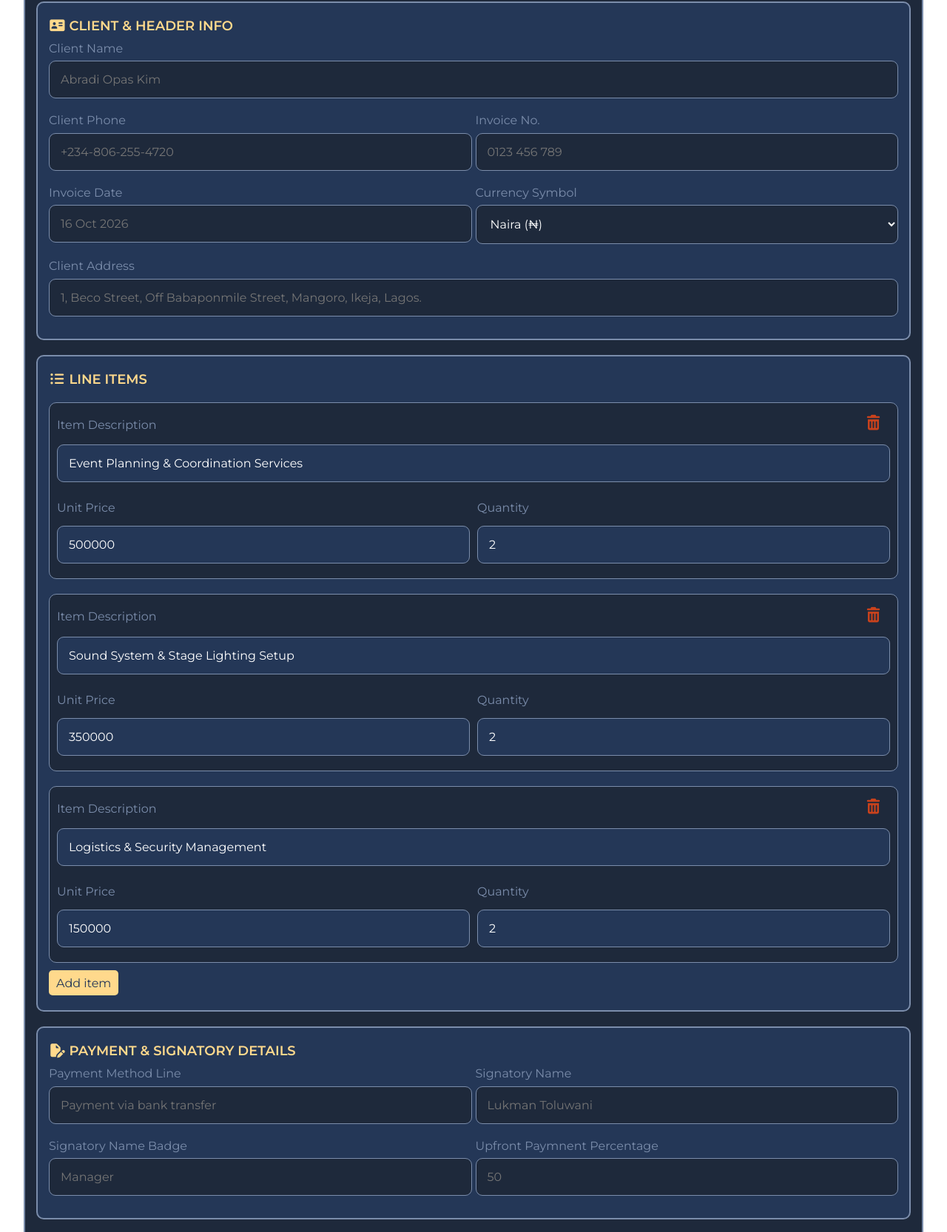
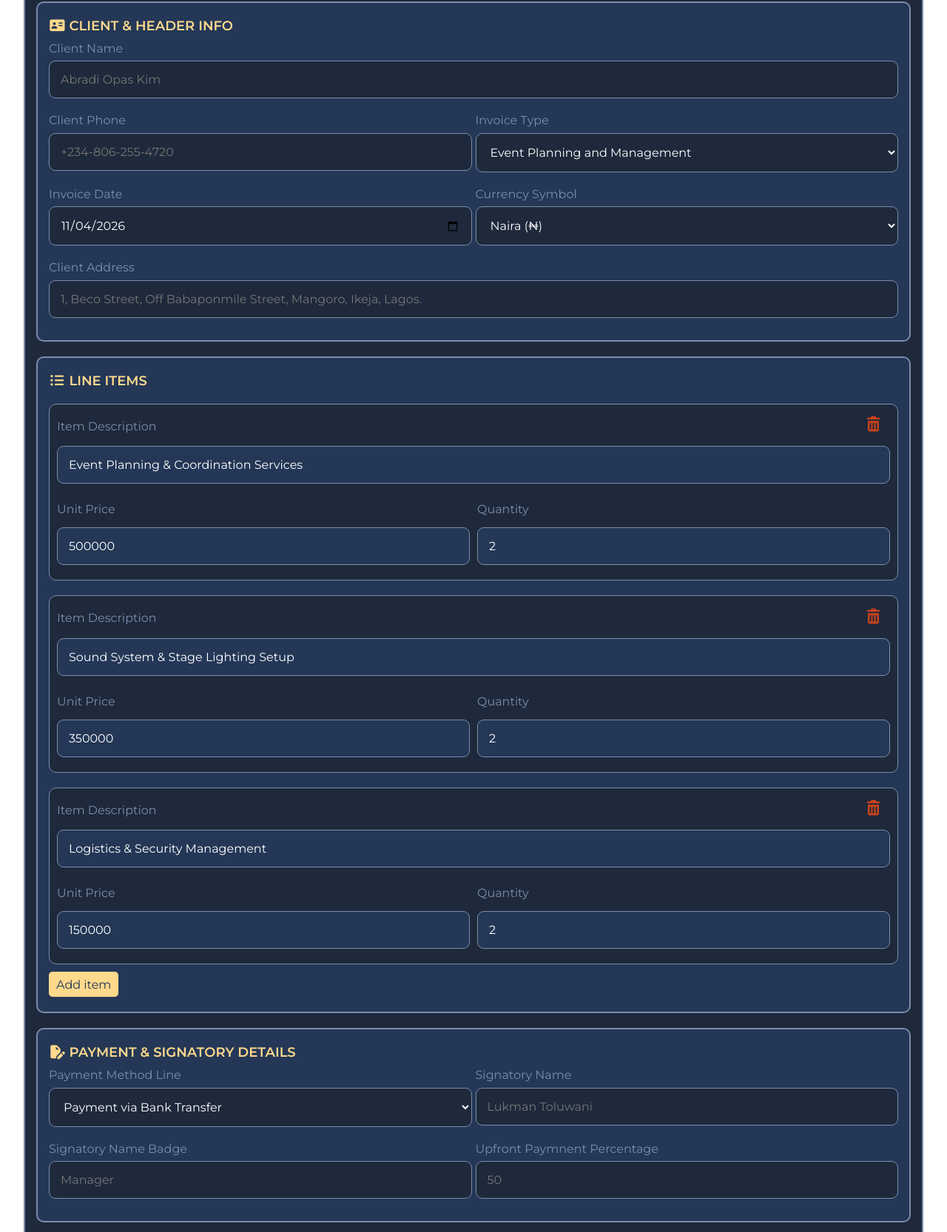
Before and after one commit to dev-temidayo/godsown-receipt-generator, a plain HTML site: page index.html in a window 1280 px wide. Shown: the part 177-1843 px from the top of the page at 74% size. Drawn offline with Linux system fonts and the light colour scheme.

Commit message:
Finishing touches

```diff
--- a/app.css
+++ b/app.css
@@ -79,9 +79,9 @@ a {
 
 .preview-toolbar {
     background-color: #243757;
-    padding: 12px 20px;
+    padding: 1.2rem 2rem;
     margin: 1rem auto;
-    border-radius: 10px;
+    border-radius: 1rem;
     border: 1px solid #7b8dab;
     width: 100%;
     max-width: 95.16rem;
@@ -153,7 +153,6 @@ a {
 main {
     display: flex;
     flex-direction: column;
-    border-bottom: #243757 2px solid;
 
     margin-bottom: 2rem;
 }
@@ -257,8 +256,6 @@ td {
     flex-direction: row;
     justify-content: space-between;
     align-items: flex-end;
-
-    margin-bottom: 3rem;
 }
 
 .payment-method {
@@ -281,12 +278,19 @@ td {
 }
 
 footer {
-    margin-left: -25rem;
-    padding: 6rem 0.5rem;
-
     display: flex;
     flex-direction: row;
     justify-content: space-between;
+    align-items: center;
+
+    position: absolute;
+    bottom: 0;
+    left: 0;
+    right: 0;
+    top: 105rem;
+
+    border-top: #243757 2px solid;
+    padding: 0 2rem
 }
 
 .left-section {
--- a/index.html
+++ b/index.html
@@ -81,17 +81,20 @@
                         </label>
                         <input id="client-phone-input" class="input input-primary" type="tel" placeholder="+234-806-255-4720" required>
                     </div>
-                    <div class="invoice-no-field">
-                        <label for="invoice-no-input">
-                            Invoice No.
+                    <div class="invoice-type-field">
+                        <label for="invoice-type-input">
+                            Invoice Type
                         </label>
-                        <input id="invoice-no-input" class="input input-primary" type="text" placeholder="0123 456 789" required>
+                        <select id="invoice-type-input" class="select select-primary">
+                            <option value="Event Planning and Management">Event Planning and Management</option>
+                            <option value="Cargo Logistics">Cargo Logistics</option>
+                        </select>
                     </div>
                     <div class="date-field">
                         <label for="invoice-date-input">
                             Invoice Date
                         </label>
-                        <input id="invoice-date-input" class="input input-primary" type="text" placeholder="16 Oct 2026" required>
+                        <input id="invoice-date-input" class="input input-primary" type="date" required>
                     </div>
                     <div class="currency-field">
                         <label for="currency-input">Currency Symbol</label>
@@ -193,7 +196,12 @@
                         <label for="payment-method-input">
                             Payment Method Line
                         </label>
-                        <input id="payment-method-input" class="input input-primary" type="text" placeholder="Payment via bank transfer" required>
+                        <select id="payment-method-input" class="select select-primary">
+                            <option value="Payment via Bank Transfer">Payment via Bank Transfer</option>
+                            <option value="Payment via Cash">Payment via Cash</option>
+                            <option value="Payment via Debit Card">Payment via Debit Card</option>
+                            <option value="Payment via Cheque">Payment via Cheque</option>
+                        </select>
                     </div>
                     <div>
                         <label for="signee-name-input">
--- a/script.js
+++ b/script.js
@@ -1,12 +1,15 @@
 // INTERACTIVE RECIEPT GENERATOR
 window.addEventListener('DOMContentLoaded', () => {
-    const saved = localStorage.getItem('generatedInvoiceData');
+    const saved = JSON.parse(localStorage.getItem('generatedInvoiceData'));
     if (saved) {
-        try { invoiceData = JSON.parse(saved); } catch(e) {}
+        invoiceData = saved;
+        populateForm();
+        renderFormItems();
     }
-    populateForm();
-    renderFormItems();
 });
+
+// Date display
+document.getElementById("invoice-date-input").valueAsDate = new Date();
 
 // Button Controls
 const resetBtn = document.getElementById("reset-btn");
@@ -103,7 +106,7 @@ let invoiceData = {
     clientName: document.getElementById("client-name-input").value,
     clientPhone: document.getElementById("client-phone-input").value,
     clientAddress: document.getElementById("client-address-input").value,
-    invoiceNo: document.getElementById("invoice-no-input").value,
+    // invoiceNo: document.getElementById("invoice-no-input").value,
     invoiceDate: document.getElementById("invoice-date-input").value,
     currency: document.getElementById("currency-input").value,
     percentagePay: document.getElementById("percentage-pay-input").value,
@@ -124,7 +127,7 @@ function populateForm() {
     document.getElementById("client-name-input").value = invoiceData.clientName;
     document.getElementById("client-phone-input").value = invoiceData.clientPhone;
     document.getElementById("client-address-input").value = invoiceData.clientAddress;
-    document.getElementById("invoice-no-input").value = invoiceData.invoiceNo;
+    // document.getElementById("invoice-no-input").value = invoiceData.invoiceNo;
     document.getElementById("invoice-date-input").value = invoiceData.invoiceDate;
     document.getElementById("currency-input").value = invoiceData.currency;
     document.getElementById("percentage-pay-input").value = invoiceData.percentagePay;
@@ -138,7 +141,7 @@ function readFormInputs () {
     invoiceData.clientName = document.getElementById("client-name-input").value;
     invoiceData.clientPhone = document.getElementById("client-phone-input").value;
     invoiceData.clientAddress = document.getElementById("client-address-input").value;
-    invoiceData.invoiceNo = document.getElementById("invoice-no-input").value;
+    // invoiceData.invoiceNo = document.getElementById("invoice-no-input").value;
     invoiceData.invoiceDate = document.getElementById("invoice-date-input").value;
     invoiceData.currency = document.getElementById("currency-input").value;
     invoiceData.percentagePay = document.getElementById("percentage-pay-input").value;
@@ -161,7 +164,7 @@ function resetDefaults () {
         clientName: "Abradi Opas Kim",
         clientPhone: "+234-806-255-4720",
         clientAddress: "1, Beco Street, Off Babaponmile Street, Mangoro, Ikeja, Lagos.",
-        invoiceNo: "0123 456 789",
+        // invoiceNo: "0123 456 789",
         invoiceDate: "16 Oct 2026",
         currency: "₦",
         percentagePay: "50",
```
Also changed, not shown: app.js (+6 -1 lines), reciept.html (+3 -3 lines).
